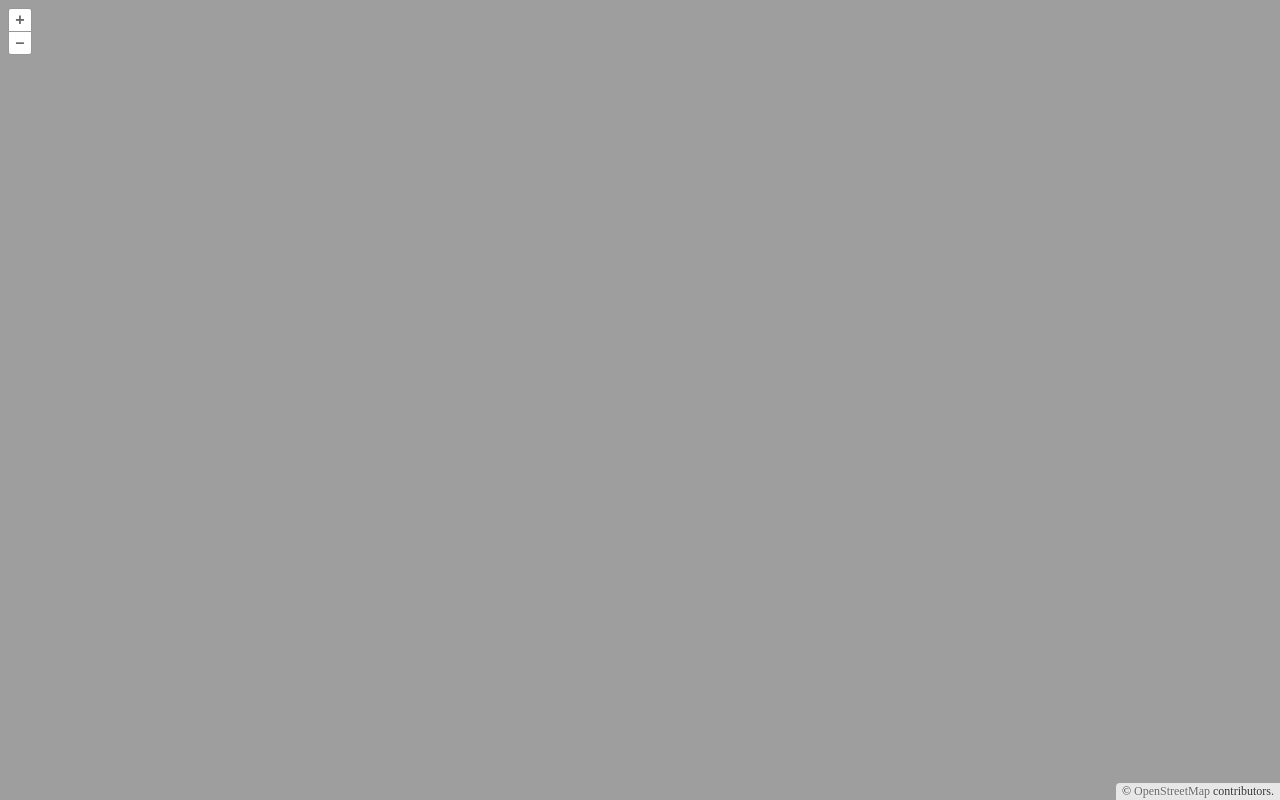
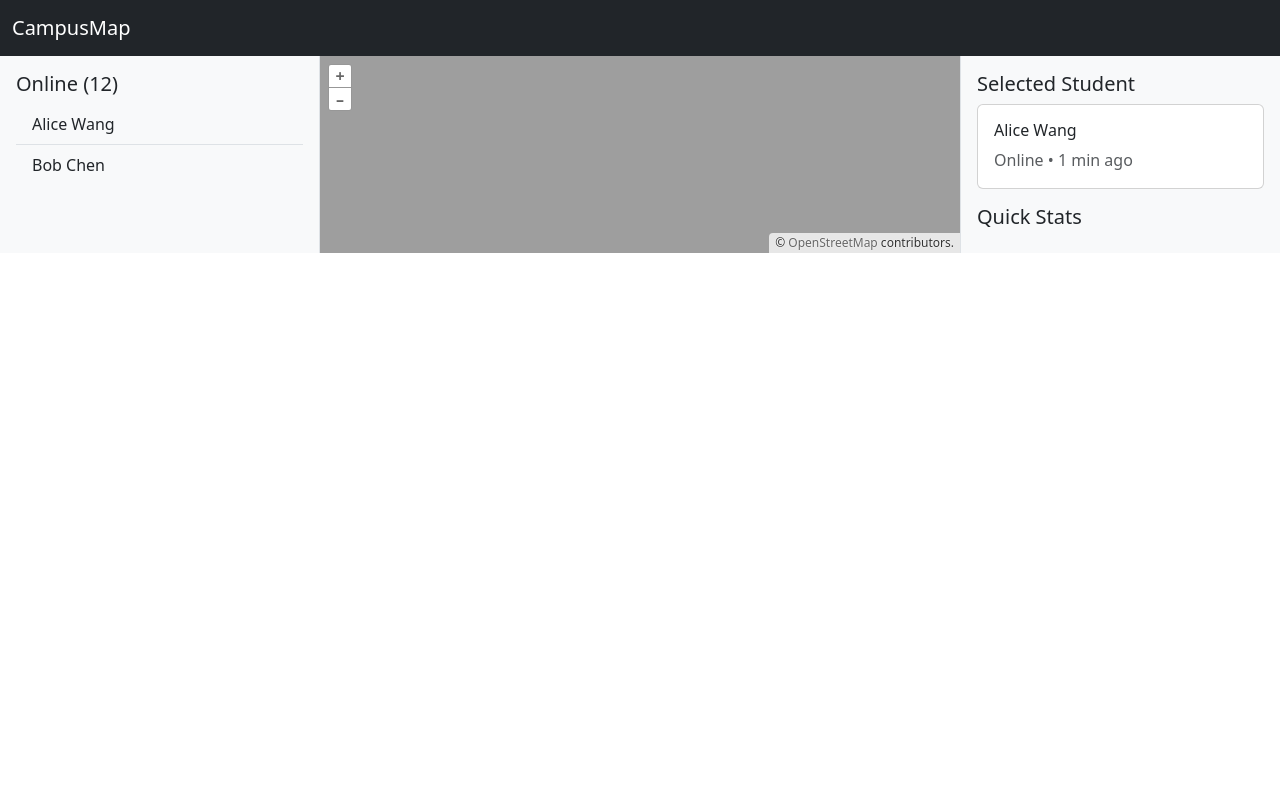
Before and after one commit to Nassimcoding/SAITHackthonDemo20261008_CodeMonkeys, a website built with Vite: page index.html in a window 1280 px wide. Built offline with nearby package versions, Linux system fonts and the light colour scheme.

Commit message:
add basic UI

```diff
--- a/index.html
+++ b/index.html
@@ -1,13 +1,67 @@
 <!DOCTYPE html>
 <html lang="en">
+
 <head>
   <meta charset="UTF-8" />
   <link rel="icon" type="image/x-icon" href="https://openlayers.org/favicon.ico" />
   <meta name="viewport" content="width=device-width, initial-scale=1.0" />
   <title>Using OpenLayers with Vite</title>
+  <!-- 1. Bootstrap 5 CSS 放在這裡 -->
+  <link href="https://cdn.jsdelivr.net/npm/bootstrap@5.3.2/dist/css/bootstrap.min.css" rel="stylesheet">
 </head>
+
 <body>
+  <!-- 2. UI 結構放在這裡 (對應圖片的佈局) -->
+
+  <!-- 頂部導覽列 (Navbar) -->
+  <nav class="navbar navbar-expand-lg navbar-dark bg-dark">
+    <div class="container-fluid">
+      <a class="navbar-brand" href="#">CampusMap</a>
+    </div>
+  </nav>
+
+  <!-- 主要版面區塊 (使用 Bootstrap Grid) -->
+  <div class="container-fluid app-container">
+    <div class="row h-100">
+
+      <!-- 左側面板：人員清單 (People) -->
+      <div class="col-md-3 sidebar bg-light border-end p-3">
+        <h5>Online (12)</h5>
+        <!-- 這裡放置你的朋友列表 UI，例如 Bootstrap 的 List Group -->
+        <ul class="list-group list-group-flush">
+          <li class="list-group-item bg-transparent">Alice Wang</li>
+          <li class="list-group-item bg-transparent">Bob Chen</li>
+        </ul>
+      </div>
+
+      <!-- 中間面板：地圖區塊 -->
+      <div class="col-md-6 p-0" style="position: relative;">
+        <!-- 你的 OpenLayers 地圖容器 -->
         <div id="map"></div>
+      </div>
+
+      <!-- 右側面板：狀態與詳細資訊 (Stats & Selected Student) -->
+      <div class="col-md-3 sidebar bg-light border-start p-3">
+        <h5>Selected Student</h5>
+        <!-- 這裡放置右側資訊 UI -->
+        <div class="card mb-3">
+          <div class="card-body">
+            <h6 class="card-title">Alice Wang</h6>
+            <p class="card-text text-muted">Online • 1 min ago</p>
+          </div>
+        </div>
+
+        <h5>Quick Stats</h5>
+        <!-- 這裡放置統計數據卡片 -->
+      </div>
+
+    </div>
+  </div>
   <script type="module" src="./main.js"></script>
+
+
+
+
 </body>
+
 </html>
```
Also changed, not shown: 1 other file. Lines whose indentation alone changed are shown as unchanged.
